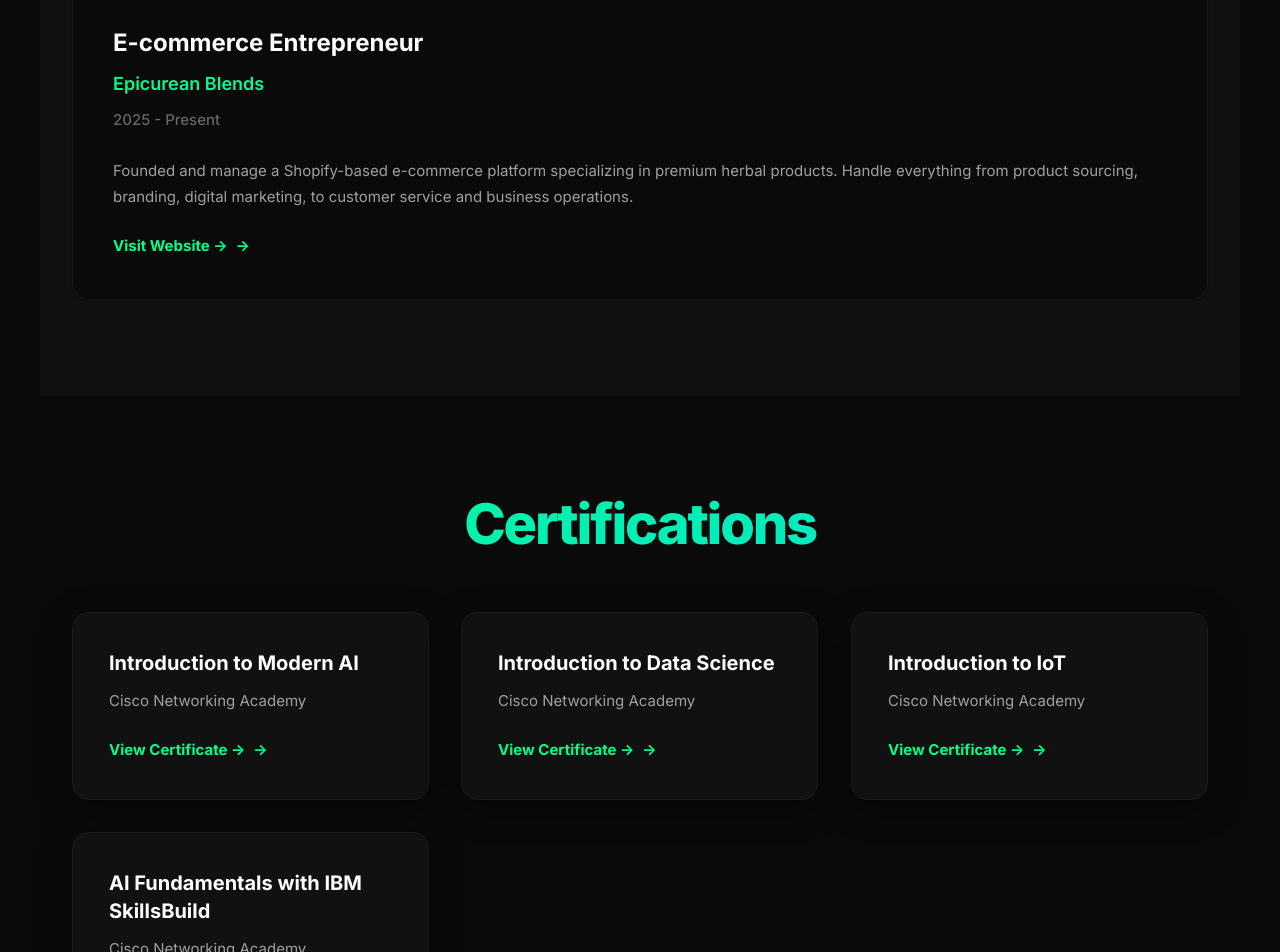
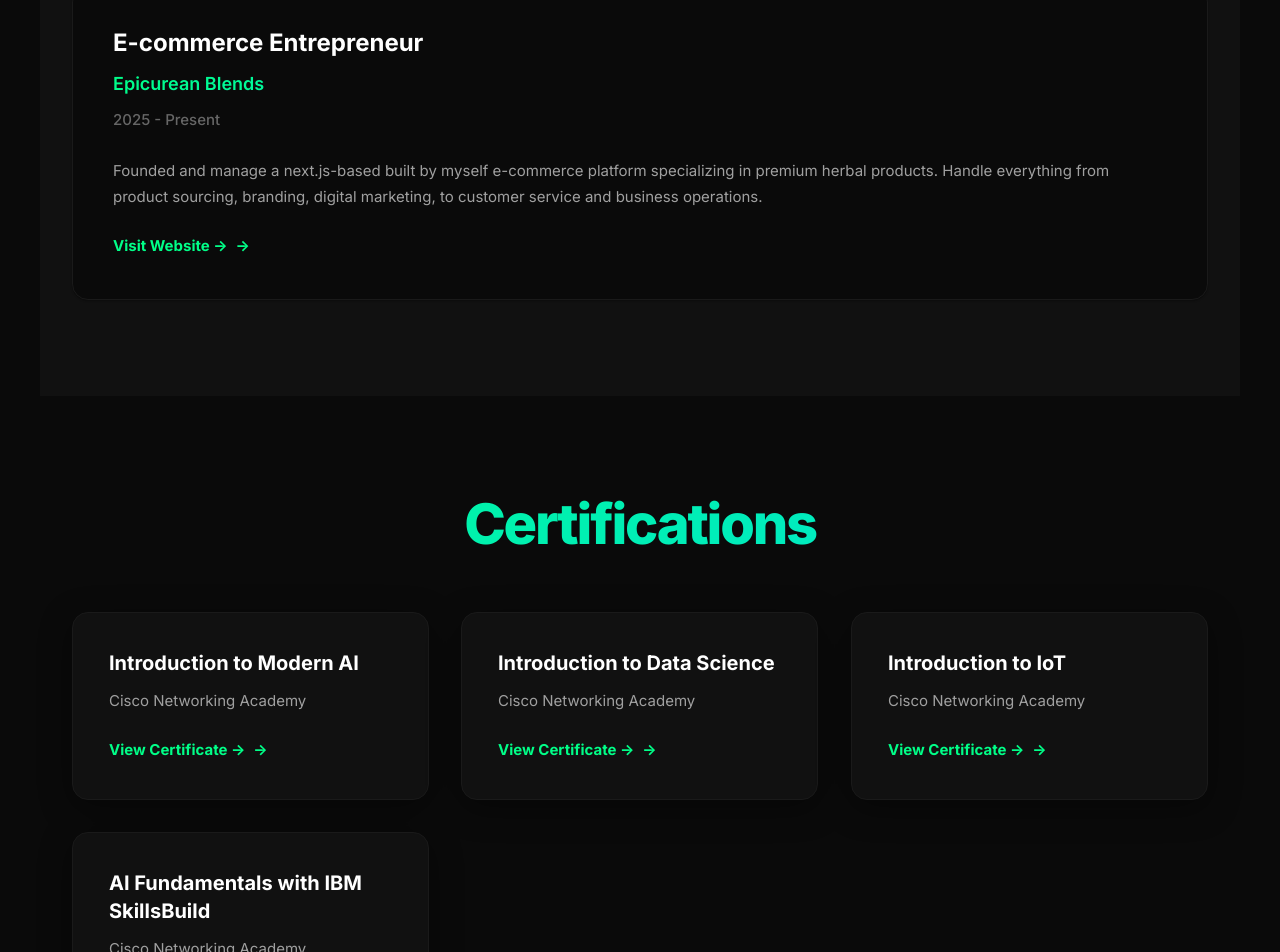
Before and after one commit to abdullahnkhokhar-ux/abdullah-portfolio, a React (Create React App) app: page / in a window 1280 px wide. Shown: the part 5045-5997 px from the top of the page. Built offline with nearby package versions, Linux system fonts and the light colour scheme.

Commit message:
Update Experience.js

```diff
--- a/src/components/Experience.js
+++ b/src/components/Experience.js
@@ -30,7 +30,7 @@
       title: "E-commerce Entrepreneur",
       company: "Epicurean Blends",
       duration: "2025 - Present",
-      description: "Founded and manage a Shopify-based e-commerce platform specializing in premium herbal products. Handle everything from product sourcing, branding, digital marketing, to customer service and business operations.",
+      description: "Founded and manage a next.js-based built by myself e-commerce platform specializing in premium herbal products. Handle everything from product sourcing, branding, digital marketing, to customer service and business operations.",
       link: "https://www.epicureanblends.com",
       linkText: "Visit Website"
     }
```
